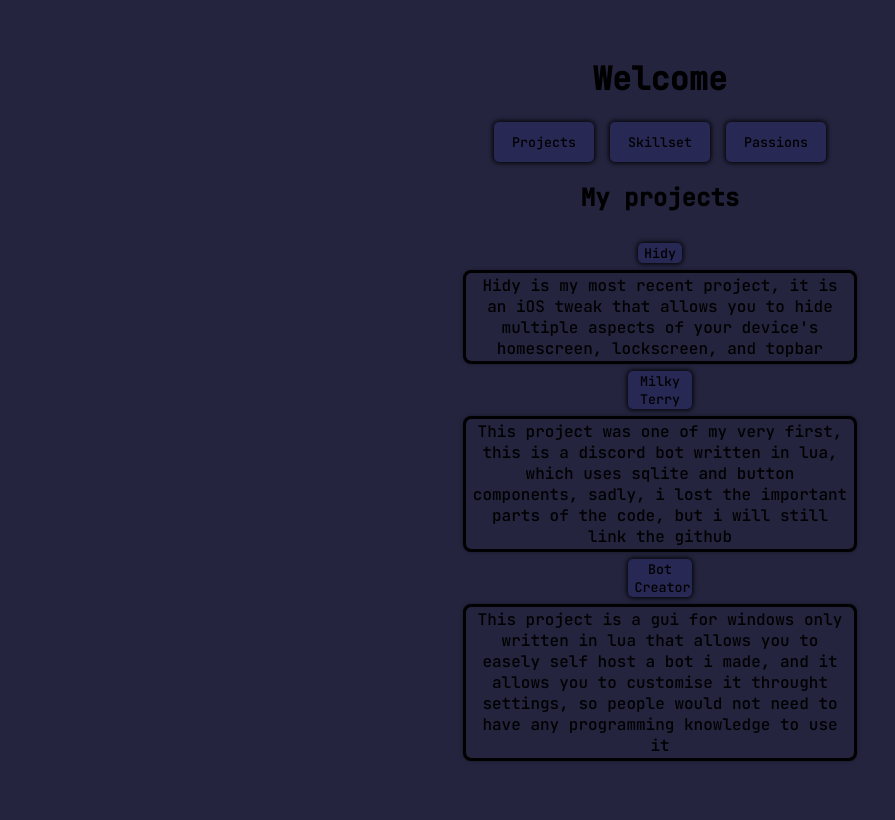
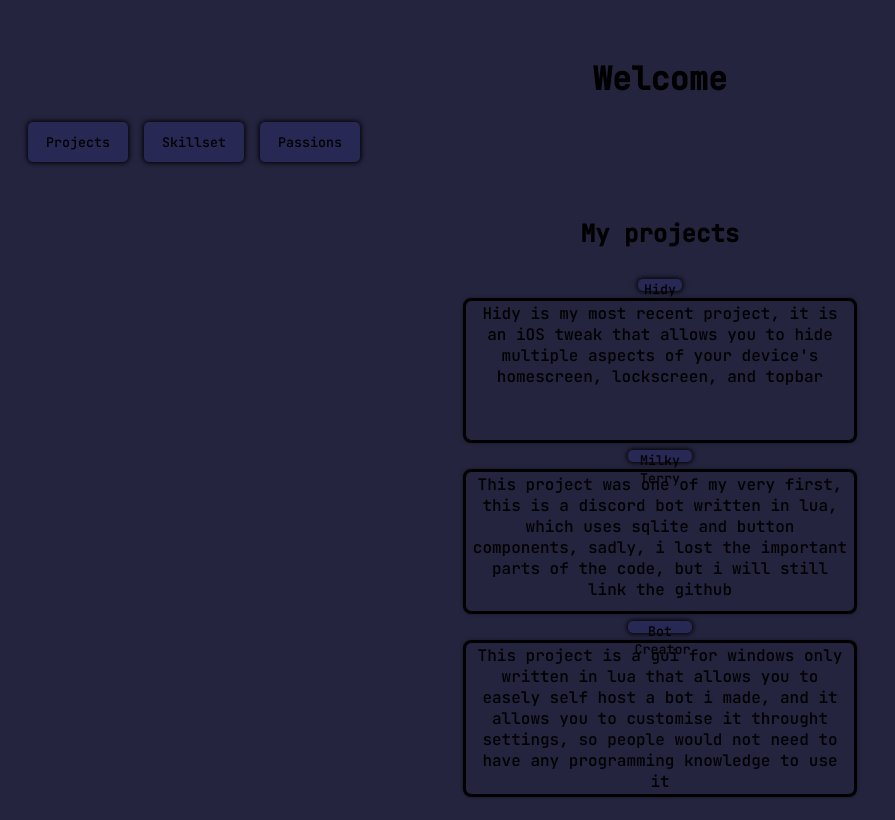
Before and after one commit to justdie386/justdie, a SvelteKit app: page / in a window 1280 px wide. Shown: the top 820 px of the page, without its empty margins (0-895 px from the left). Built offline with nearby package versions, Linux system fonts and the light colour scheme.

Commit message:
Update +page.svelte

```diff
--- a/src/routes/+page.svelte
+++ b/src/routes/+page.svelte
@@ -29,7 +29,7 @@
 		padding: 10px;
 		margin-left: auto;
 		margin-right: auto;
-		max-height: 100%;
+		height: 100%;
 		width: 100%;
 		display: flex;
 		flex-direction: column;
@@ -45,6 +45,8 @@
 		display: flex;
 		align-items: start;
 		gap: 1rem;
+		height: 100%;
+		width: 100%;
 	}
 
 	main {
```
